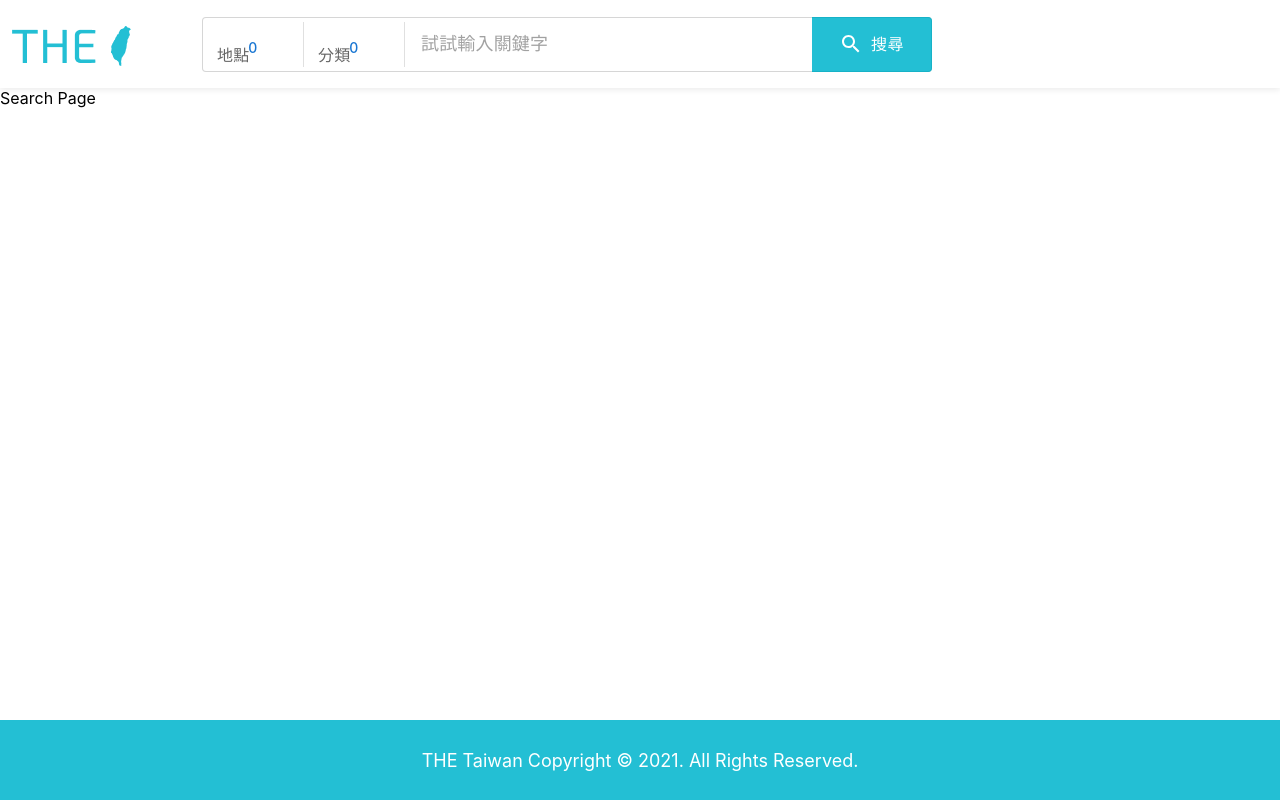
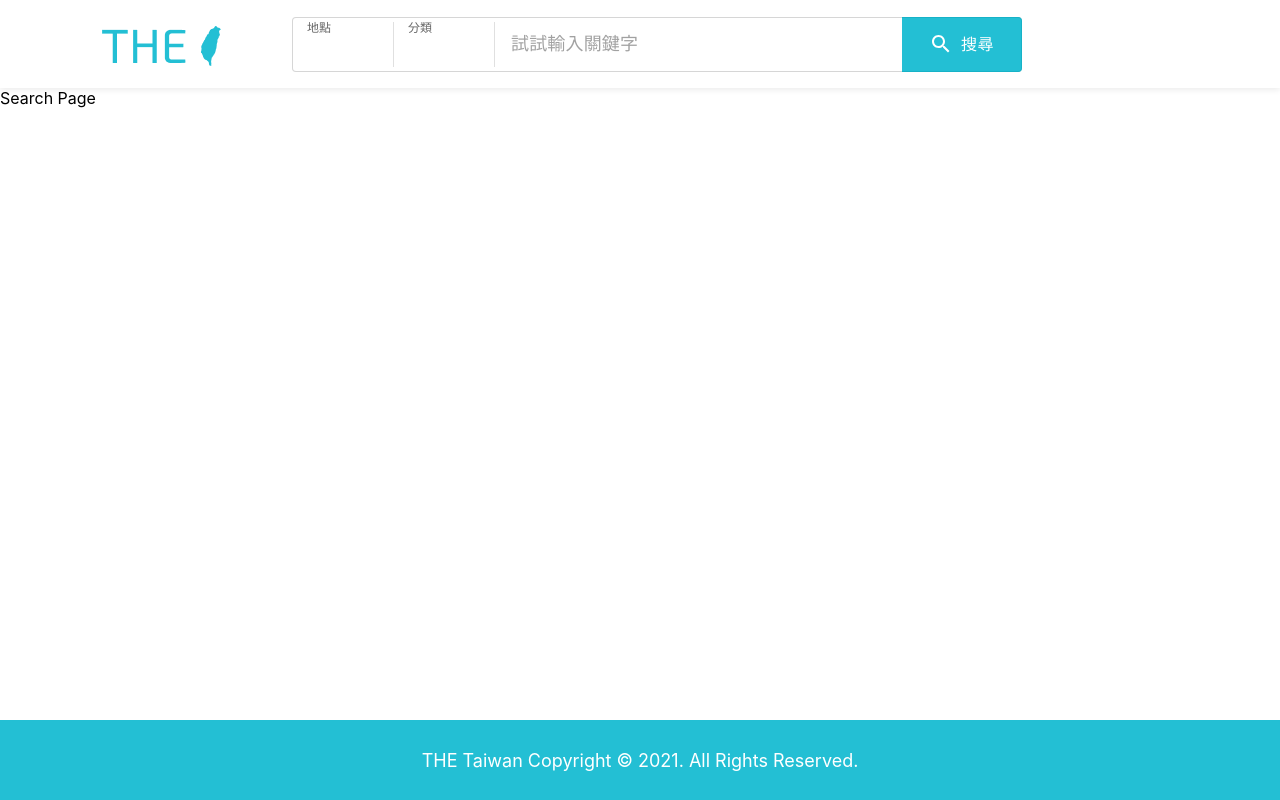
Before and after one commit to peiyucc0725/f2e-taiwan-travel, a React (Create React App) app: page /search in a window 1280 px wide. Built offline with nearby package versions, Linux system fonts and the light colour scheme.

Commit message:
feat: search bar

```diff
--- a/src/assets/sass/global.sass
+++ b/src/assets/sass/global.sass
@@ -13,8 +13,8 @@ $subPrimaryColor: #17b2c7
     align-items: center
     justify-content: center
     &-wrapper
-        width: 1280px
-        max-width: 1280px
+        width: 100%
+        max-width: 1100px
         display: flex
         align-items: center
         .logo
@@ -167,6 +167,9 @@ $subPrimaryColor: #17b2c7
     border-bottom: 1px solid rgba(51, 51, 51, 0.2)
     box-sizing: border-box
     box-shadow: none
+    .menu-btn:hover
+        background-color: transparent
+
 
 #city-menu
     .zone-type
--- a/src/components/SeachBar.jsx
+++ b/src/components/SeachBar.jsx
@@ -8,15 +8,37 @@ import LocationOnOutlinedIcon from '@mui/icons-material/LocationOnOutlined';
 import HouseOutlinedIcon from '@mui/icons-material/HouseOutlined';
 import LocalActivityOutlinedIcon from '@mui/icons-material/LocalActivityOutlined';
 import RestaurantOutlinedIcon from '@mui/icons-material/RestaurantOutlined';
-
+const cateArray = [
+    {
+        text: '景點',
+        value: 1,
+        icon: (<LocationOnOutlinedIcon sx={{ fontSize: 20, mr: '12px' }} />)
+    },
+    {
+        text: '旅宿',
+        value: 2,
+        icon: (<HouseOutlinedIcon sx={{ fontSize: 20, mr: '12px' }} />)
+    },
+    {
+        text: '活動',
+        value: 3,
+        icon: (<LocalActivityOutlinedIcon sx={{ fontSize: 20, mr: '12px' }} />)
+    },
+    {
+        text: '美食',
+        value: 4,
+        icon: (<RestaurantOutlinedIcon sx={{ fontSize: 20, mr: '12px' }} />)
+    }
+]
 const MenuBtn = (props) => {
     return (
         <Button
-            id="fade-button"
+            className='menu-btn'
             aria-controls={props.controls}
             aria-haspopup="true"
+            sx={{ height: 48, color: '#333333'}}
+            disableRipple={true}
             onClick={props.handleClick}
-            sx={{ height: 48 }}
         >
             {props.data}
         </Button>
@@ -24,20 +46,33 @@ const MenuBtn = (props) => {
 }
 
 const SaerchBar = (props) => {
-    const [place, setPlace] = React.useState(0);
-    const [cate, setCate] = React.useState(0);
+    const [place, setPlace] = React.useState('');
+    const [cate, setCate] = React.useState('');
     const [anchorPlaceEl, setAnchorPlaceEl] = React.useState(null);
     const openPlace = Boolean(anchorPlaceEl);
     const [anchorCateEl, setAnchorCateEl] = React.useState(null);
     const openCate = Boolean(anchorCateEl);
+    const transPlace = (data) => {
+        const cityMapping = city.map(item => { return [...item.data] }).reduce((acc, val) => acc.concat(val))
+        return cityMapping.find(city => city.value === data);
+    }
 
     const handleChangePlace = (data) => {
-        setPlace(data);
+        if (data === 0) {
+            setPlace('全部');
+        }
+        else {
+            const findPlace = transPlace(data)
+            if (!findPlace) return
+            setPlace(findPlace.text);
+        }
         setAnchorPlaceEl(null);
     };
 
     const handleChangeCate = (data) => {
-        setCate(data);
+        const findCate = cateArray.find(cate => cate.value === data);
+        if (!findCate) return
+        setCate(findCate.text);
         setAnchorCateEl(null);
     };
 
@@ -50,8 +85,8 @@ const SaerchBar = (props) => {
             className='search-bar'
             style={{ height: props.dense ? 55 : 60 }}
         >
-            <FormControl sx={{ mt: 1, width: 100, height: 48 }}>
-                <InputLabel id="demo-simple-select-standard-label" sx={{ mt: 0.5 }}>地點</InputLabel>
+            <FormControl sx={{ width: 100, height: 48, mt: '16px' }}>
+                <InputLabel shrink focused={openPlace}>地點</InputLabel>
                 <MenuBtn
                     controls={'city-menu'}
                     data={place}
@@ -64,7 +99,7 @@ const SaerchBar = (props) => {
                     onClose={() => setAnchorPlaceEl(null)}
                     keepMounted
                 >
-                    <MenuItem onClick={() => handleChangePlace(0)}>全選</MenuItem>
+                    <MenuItem onClick={() => handleChangePlace(0)}>所有地點</MenuItem>
                     <Box sx={{ display: 'flex' }}>
                         {city.map((zone, zoneIdx) => (
                             <div key={zoneIdx}>
@@ -81,8 +116,8 @@ const SaerchBar = (props) => {
                 </Menu>
             </FormControl>
             <Divider sx={{ height: 45 }} orientation="vertical" />
-            <FormControl sx={{ mt: 1, width: 100, height: 48 }}>
-                <InputLabel id="demo-simple-select-standard-label" sx={{ mt: 0.5 }}>分類</InputLabel>
+            <FormControl sx={{ width: 100, height: 48, mt: '16px' }}>
+                <InputLabel shrink focused={openCate}>分類</InputLabel>
                 <MenuBtn
                     controls={'cate-menu'}
                     data={cate}
@@ -96,22 +131,12 @@ const SaerchBar = (props) => {
                     keepMounted
                 >
                     <div className='cate-block'>
-                        <MenuItem onClick={() => handleChangeCate(1)}>
-                            <LocationOnOutlinedIcon sx={{ fontSize: 20, mr: '12px' }}/>
-                            景點
-                        </MenuItem>
-                        <MenuItem onClick={() => handleChangeCate(2)}>
-                            <HouseOutlinedIcon sx={{ fontSize: 20, mr: '12px' }}/>
-                            旅宿
-                        </MenuItem>
-                        <MenuItem onClick={() => handleChangeCate(3)}>
-                            <LocalActivityOutlinedIcon sx={{ fontSize: 20, mr: '12px' }}/>
-                            活動
-                        </MenuItem>
-                        <MenuItem onClick={() => handleChangeCate(4)}>
-                            <RestaurantOutlinedIcon sx={{ fontSize: 20, mr: '12px' }}/>
-                            美食
-                        </MenuItem>
+                        {cateArray.map(cate => (
+                            <MenuItem key={cate.value} onClick={() => handleChangeCate(cate.value)}>
+                                {cate.icon}
+                                {cate.text}
+                            </MenuItem>
+                        ))}
                     </div>
                 </Menu>
             </FormControl>
```
